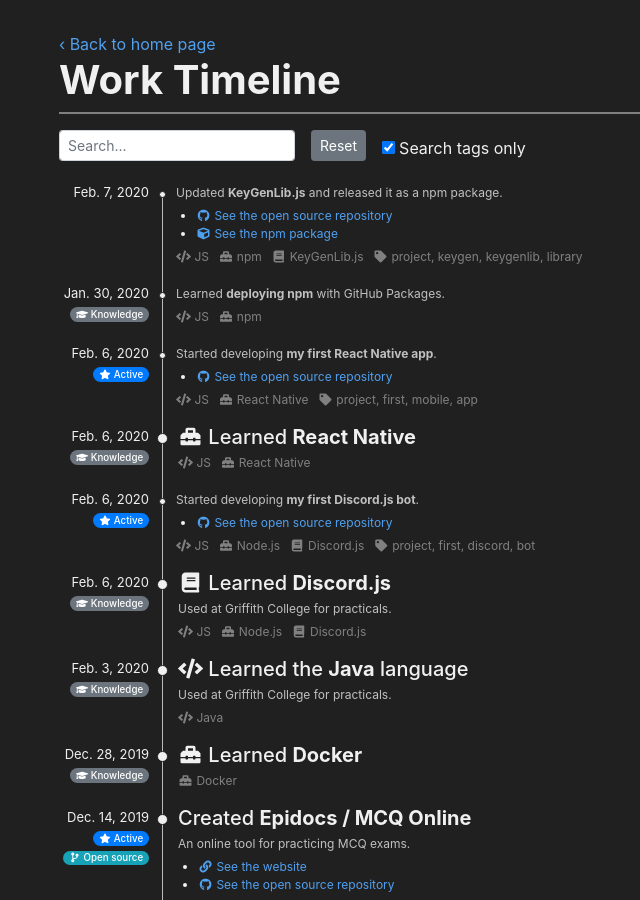
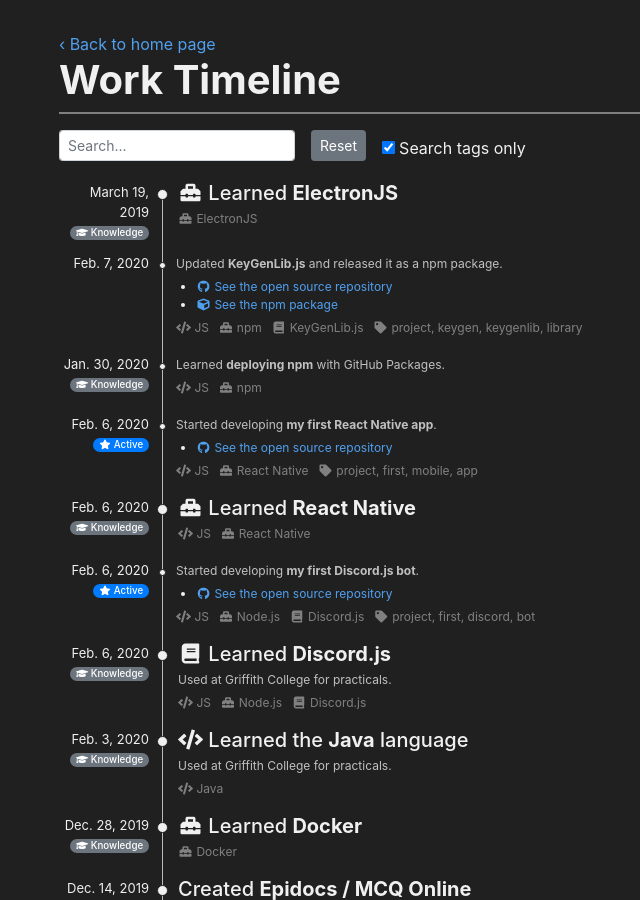
Before and after one commit to matiboux/matiboux.me, a Jekyll site: the page built from timeline.html, in a window 1280 px wide and 900 px high. Shown: the whole window, without its empty margins (26-666 px from the left). Built offline with Jekyll 4.4.1, drawn with Linux system fonts in a browser that asks for light colours; nearby versions of some CDN libraries.

Commit message:
Added Learned ElectronJS

```diff
--- a/_data/timeline.yml
+++ b/_data/timeline.yml
@@ -13,6 +13,11 @@
   # tags: []
 
 
+
+- title: <i class="fas fa-toolbox fa-fw"></i> Learned <b>ElectronJS</b>
+  date: March 19, 2019
+  tools: [ElectronJS]
+  category: knowledge
 
 - description: Updated <b>KeyGenLib.js</b> and released it as a npm package.
   links:
```
